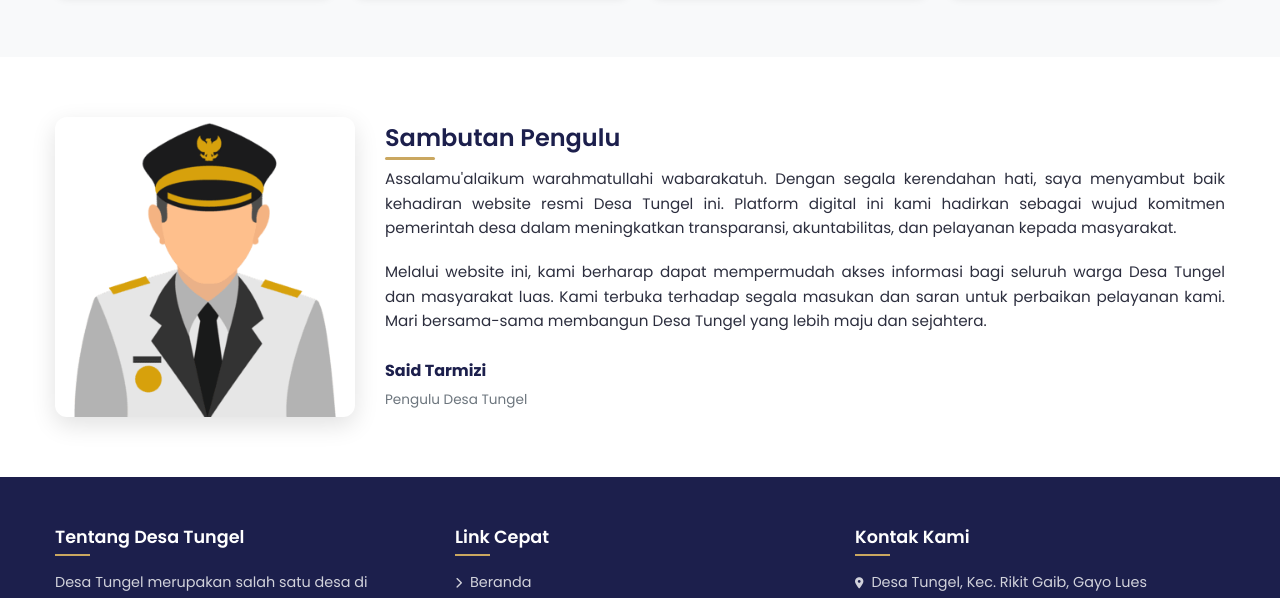
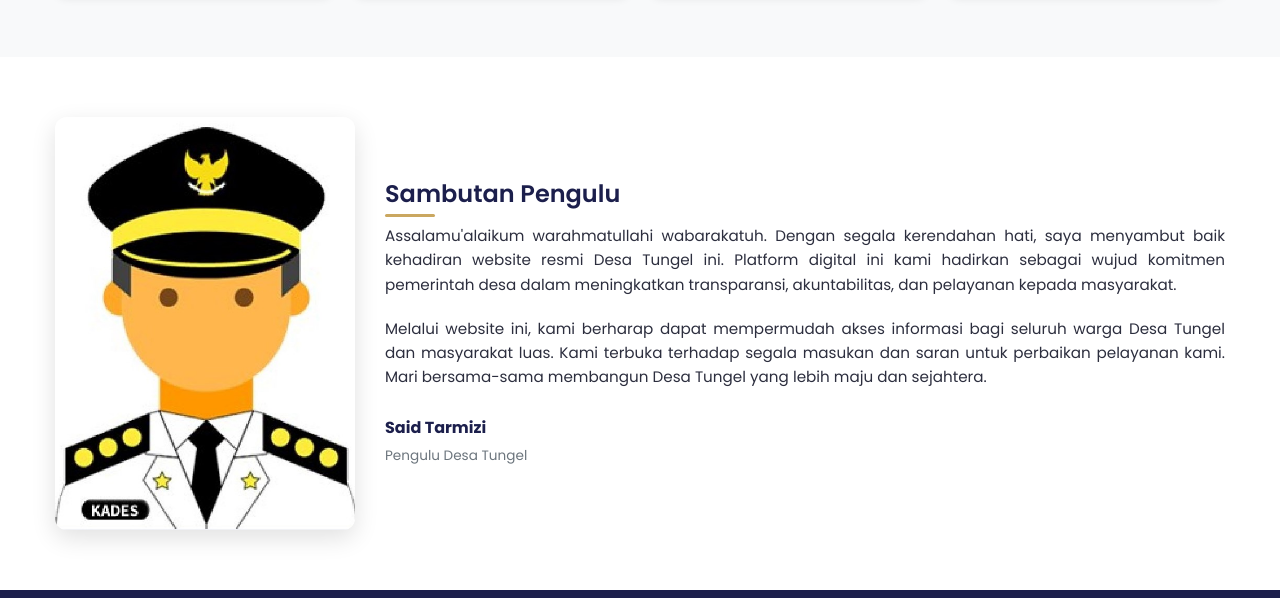
Before and after one commit to desatungel113/rikit, a plain HTML site: page index.html in a window 1280 px wide. Shown: the part 978-1576 px from the top of the page. Drawn offline with Linux system fonts and the light colour scheme.

Commit message:
Update index.html

```diff
--- a/index.html
+++ b/index.html
@@ -904,7 +904,7 @@
   <section class="sambutan" id="profil">
     <div class="container sambutan-container">
       <div class="sambutan-img">
-        <img src="kades.png" alt="Kepala Desa Tungel">
+        <img src="geuc.png" alt="Kepala Desa Tungel">
       </div>
 
       <div class="sambutan-text">
```
